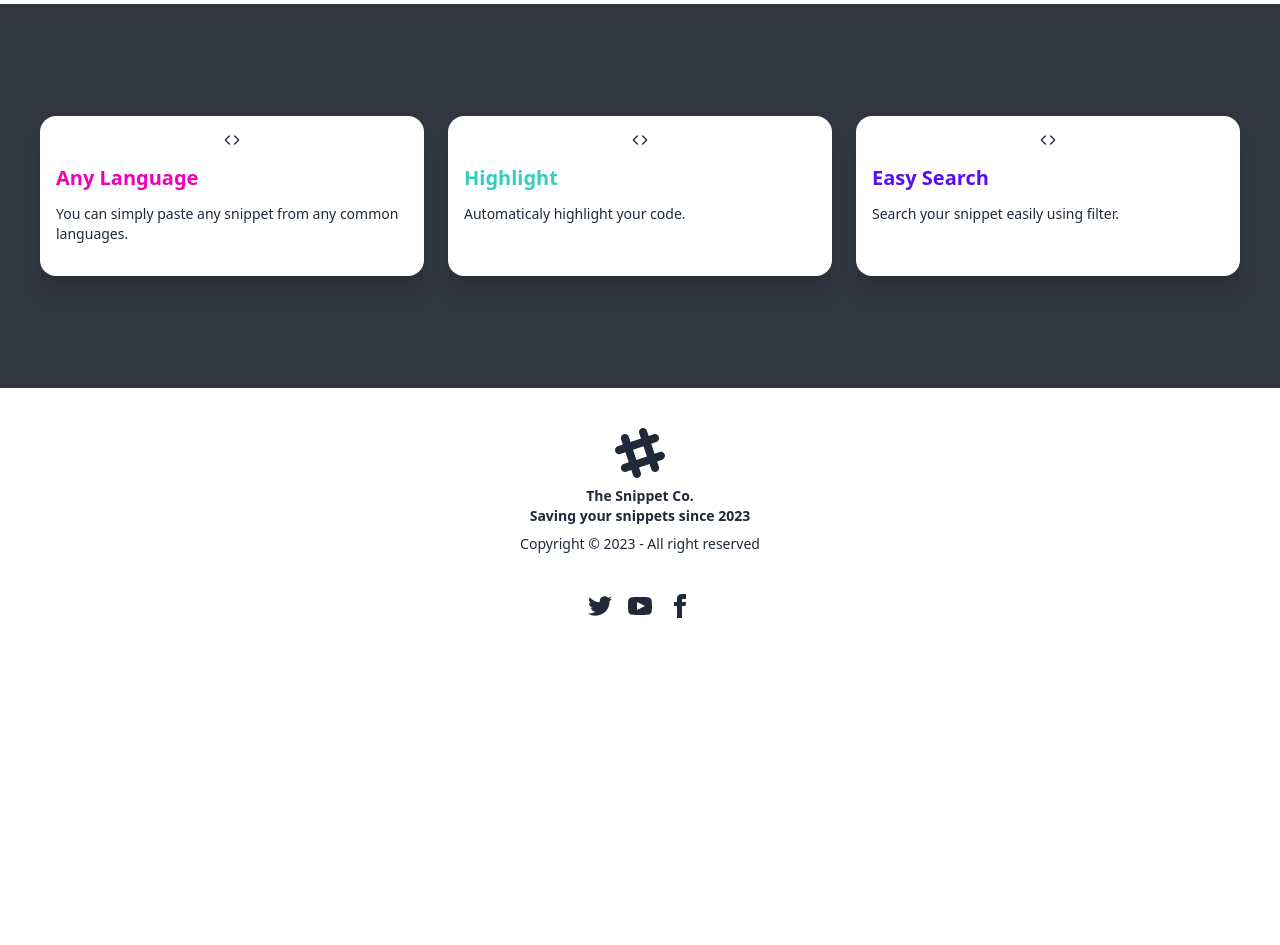
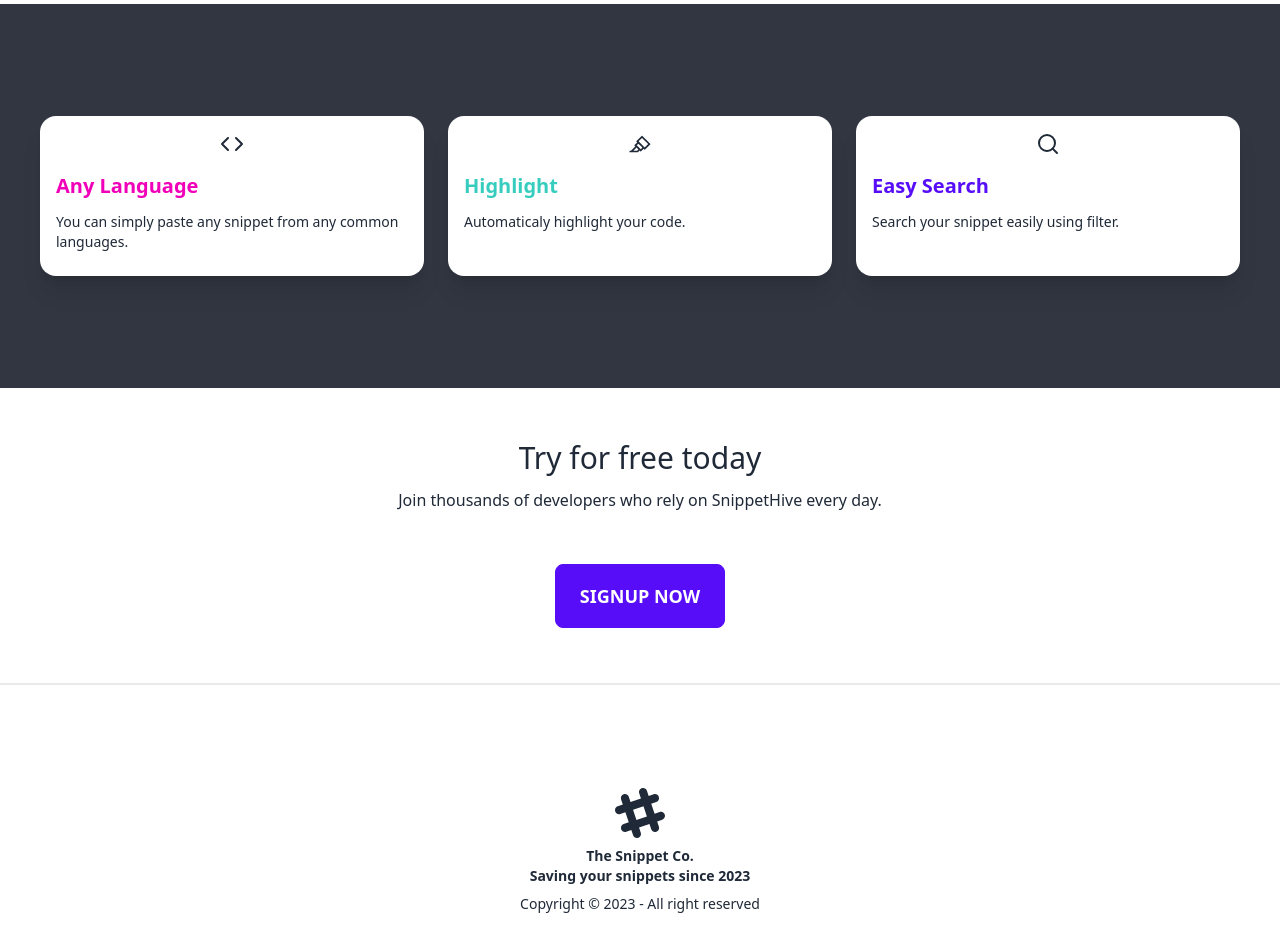
Before and after one commit to arthurlch/snippet-hive-client, a Next.js app: page / in a window 1280 px wide. Shown: the part 860-1805 px from the top of the page. Before the commit the page ends 1518 px from the top, so only its background shows below. Built offline with nearby package versions, Linux system fonts and the light colour scheme.

Commit message:
chores: styling, added cta add the bottom of index

```diff
--- a/pages/index.tsx
+++ b/pages/index.tsx
@@ -1,6 +1,7 @@
 import Layout from './_layout';
 import { CodeBlock, dracula } from 'react-code-blocks';
-import { FiCode } from 'react-icons/fi';
+import { FiCode, FiSearch } from 'react-icons/fi';
+import { AiOutlineHighlight } from 'react-icons/ai';
 
 interface CodeBlock {
   language: string;
@@ -60,7 +61,7 @@ function FeatureCards() {
       <div className=" flex flex-wrap justify-center items-center gap-6 columns-1 py-28 my-23">
         <div className=" py-4 card card-compact w-96 bg-base-100 shadow-xl 80 md:h-40 lg:h-40">
           <div className="flex flex-wrap justify-center items-center">
-            <FiCode />
+            <FiCode style={{ fontSize: '1.5rem' }} />
           </div>
           <div className="card-body">
             <h2 className="card-title text-secondary">Any Language</h2>
@@ -70,7 +71,7 @@ function FeatureCards() {
 
         <div className=" py-4 card card-compact w-96 shadow-xl 80 md:h-40 lg:h-40 bg-base-100">
           <div className="flex flex flex-wrap justify-center items-center ">
-            <FiCode />
+            <AiOutlineHighlight style={{ fontSize: '1.5rem' }} />
           </div>
           <div className="card-body">
             <h2 className="card-title text-accent">Highlight</h2>
@@ -80,7 +81,7 @@ function FeatureCards() {
 
         <div className="py-4 card card-compact w-96  shadow-xl 80 md:h-40 lg:h-40 bg-base-100">
           <div className="flex flex-wrap justify-center items-center">
-            <FiCode />
+            <FiSearch style={{ fontSize: '1.5rem' }} />
           </div>
           <div className="card-body">
             <h2 className="card-title text-primary">Easy Search</h2>
@@ -91,14 +92,25 @@ function FeatureCards() {
     </div>
   );
 }
-
 function CallToAct() {
   return (
-    <div className="py-5">
-      <div className="flex">
-        <h4>Try for free today</h4>
-        <p>Join thousands of developers who rely on SnippetHive every day.</p>
+    <div className="py-10 flex-col flex-wrap justify-content-center">
+      <div className=" justify-center">
+        <div className="flex py-3 flex-col items-center">
+          <h4 className="text-center text-3xl">Try for free today</h4>
+        </div>
+        <div className="flex flex-col items-center pb-5">
+          <p className="text-center">
+            Join thousands of developers who rely on SnippetHive every day.
+          </p>
+        </div>
+        <div className="flex py-8 flex-col items-center">
+          <button className=" flex-col btn btn-primary btn-xs sm:btn-sm md:btn-md lg:btn-lg">
+            SIGNUP NOW
+          </button>
+        </div>
       </div>
+      <div className="divider"></div>
     </div>
   );
 }
@@ -108,6 +120,7 @@ export default function Home() {
     <Layout>
       <Hero />
       <FeatureCards />
+      <CallToAct />
     </Layout>
   );
 }
```
